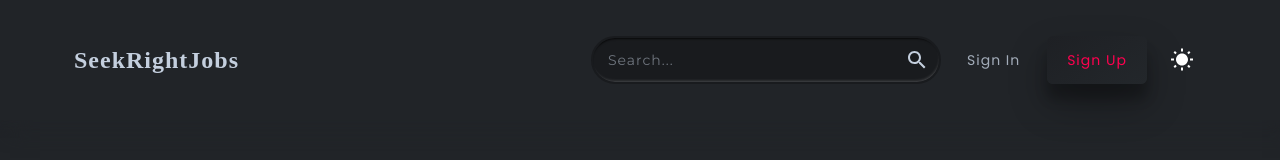
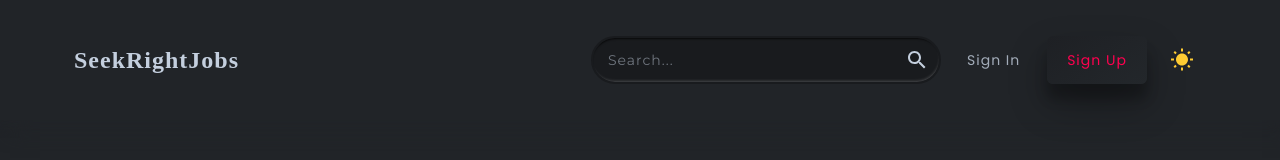
Before and after one commit to imranprof/jobs-frontend, a Next.js app: page /profiles in a window 1280 px wide. Shown: the top 160 px of the page. Built offline with nearby package versions, Linux system fonts and the light colour scheme; no server answers; a web font is replaced by a local one; what next-redux-wrapper would draw is missing.

Commit message:
style: change light theme switch icon color

```diff
--- a/src/views/Header/style.js
+++ b/src/views/Header/style.js
@@ -40,6 +40,9 @@ export const useStyles = makeStyles({
     // Profile Header Styles
     '& .fa-moon': {
       color: "black"
+    },
+    '&__light-theme__icon': {
+      fill: "#FFCC33"
     },
     '&__profile': {
       display: 'flex',
--- a/src/views/Profile/Header/index.js
+++ b/src/views/Profile/Header/index.js
@@ -30,7 +30,7 @@ const ProfileHeader = ({ classes, headerRef, themeMode, themeSet }) => {
                         <Tooltip title={mode} placement="bottom">
                             {themeMode ? (
                                 <div className={`${classes.headerWrapper}__nav__theme-switch`}>
-                                    <IconButton onClick={handleClick}> <WbSunnyIcon/> </IconButton>
+                                    <IconButton onClick={handleClick}> <WbSunnyIcon className={`${classes.headerWrapper}__light-theme__icon`}/> </IconButton>
                                 </div>
 
                             ) : (
--- a/src/views/Profiles/Header/index.js
+++ b/src/views/Profiles/Header/index.js
@@ -71,7 +71,7 @@ const ProfilesHeader = (props) => {
             <Tooltip title={mode} placement="bottom">
               {themeMode ? (
                   <div className={`${classes.headerWrapper}__profiles__theme-switch`}>
-                    <IconButton onClick={handleClick}> <WbSunnyIcon/> </IconButton>
+                    <IconButton onClick={handleClick}> <WbSunnyIcon className={`${classes.headerWrapper}__light-theme__icon`}/> </IconButton>
                   </div>
               ) : (
                   <div className={`${classes.headerWrapper}__profiles__theme-switch`}>
```
